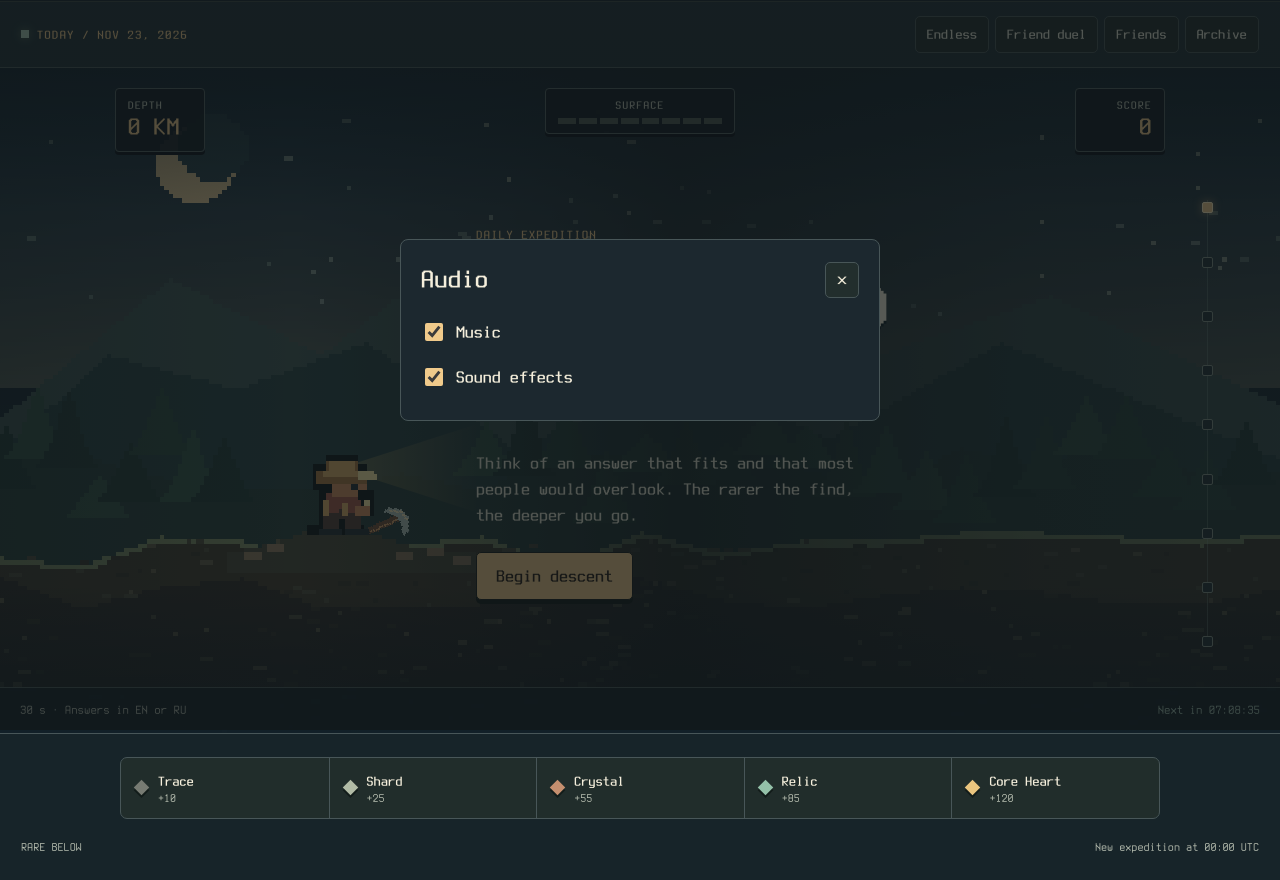
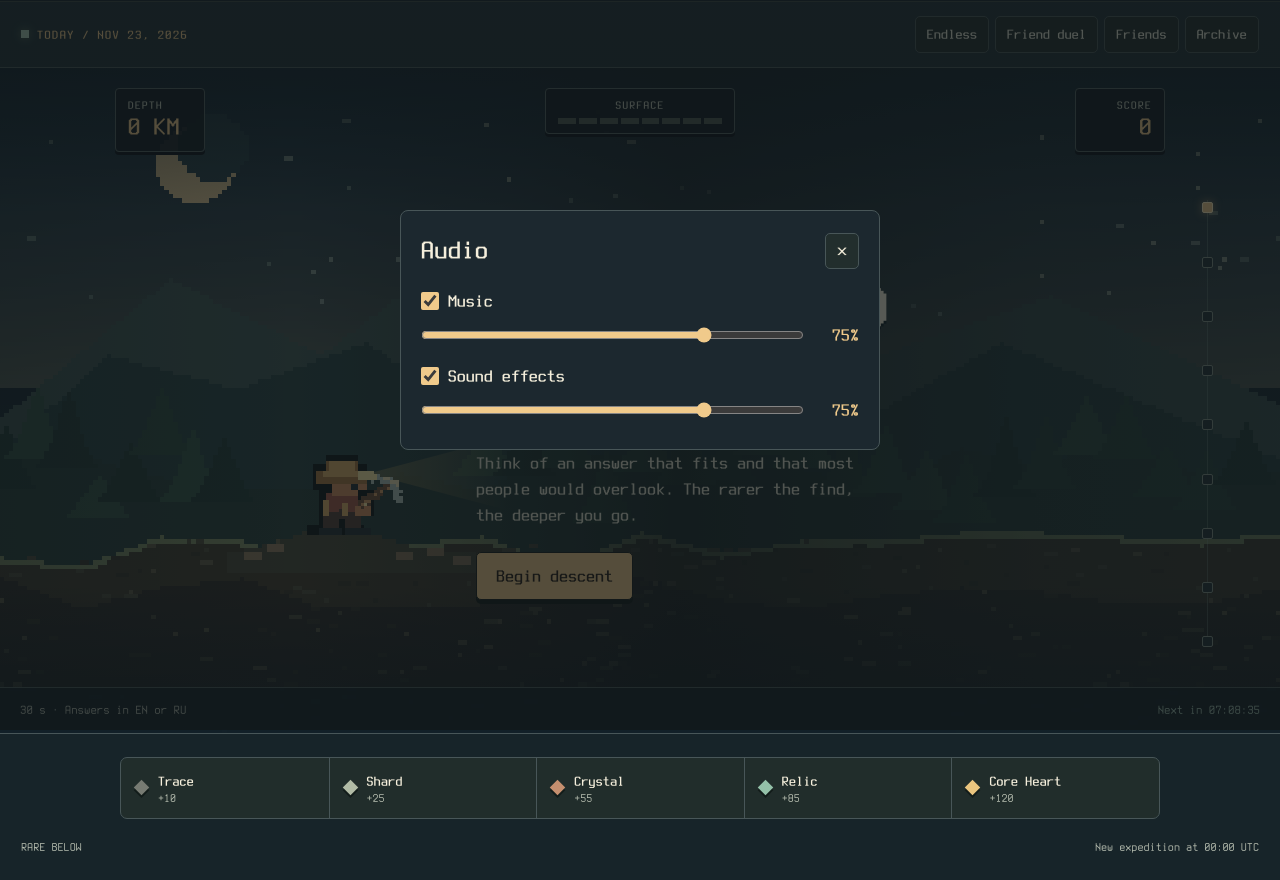
Before and after one commit to evsmyslov/deep-cut-daily, a plain HTML site: page index.html in a window 1280 px wide. Both pictures are taken after a click on the button "Audio". Shown: the part 70-950 px from the top of the page. Drawn offline with Linux system fonts and the light colour scheme.

Commit message:
Add audio sliders and animate the miner’s dig cycle

```diff
--- a/audio.js
+++ b/audio.js
@@ -2,12 +2,18 @@
 
 const audioStorage="rare-below-audio";
 const audioOptions={music:true,effects:true};
+const audioVolume={music:75,effects:75};
 try {
   const saved=JSON.parse(localStorage.getItem(audioStorage));
-  for (const key of Object.keys(audioOptions)) if (typeof saved?.[key]==="boolean") audioOptions[key]=saved[key];
+  for (const key of Object.keys(audioOptions)) {
+    if (typeof saved?.[key]==="boolean") audioOptions[key]=saved[key];
+    const volume=saved?.volume?.[key];
+    if (Number.isFinite(volume)) audioVolume[key]=Math.min(100,Math.max(0,Math.round(volume)));
+  }
 } catch { /* Audio can run without saved settings. */ }
 
 let gameAudio, musicChannel, effectsChannel, musicBuffer, musicSource;
+let musicRequested=false;
 const chipRate=22050;
 const beat=60/88;
 const bassLine=[45,41,48,43,45,41,50,43,45,41,48,43,45,41,50,43];
@@ -50,7 +56,8 @@ function chipLoop(context) {
   return buffer;
 }
 
-function activateAudio() {
+function activateAudio(startMusic=true) {
+  if (startMusic) musicRequested=true;
   const Audio=window.AudioContext ?? window.webkitAudioContext;
   if (!Audio || (!audioOptions.music && !audioOptions.effects)) return;
   try {
@@ -59,12 +66,12 @@ function activateAudio() {
       musicChannel=gameAudio.createGain();
       effectsChannel=gameAudio.createGain();
       musicChannel.gain.value=0;
-      effectsChannel.gain.value=.22;
+      effectsChannel.gain.value=audioOptions.effects ? audioVolume.effects*.0029 : 0;
       musicChannel.connect(gameAudio.destination);
       effectsChannel.connect(gameAudio.destination);
     }
     if (gameAudio.state!=="running") gameAudio.resume().catch(()=>{});
-    refreshMusic();
+    refreshAudio();
   } catch { /* A device without Web Audio still plays the game. */ }
 }
 
@@ -83,29 +90,36 @@ function note(output,frequency,delay,length,volume,type="square",end=frequency,a
   tone.start(start);
   tone.stop(start+length);
 }
-function refreshMusic() {
+function refreshAudio() {
   if (!gameAudio) return;
-  const enabled=audioOptions.music && !document.hidden;
-  musicChannel.gain.setTargetAtTime(enabled ? .135 : 0,gameAudio.currentTime,.15);
-  if (audioOptions.music && !musicSource) {
+  const time=gameAudio.currentTime;
+  const musicPlaying=musicRequested && audioOptions.music;
+  musicChannel.gain.setTargetAtTime(musicPlaying && !document.hidden ? audioVolume.music*.0018 : 0,time,.08);
+  effectsChannel.gain.setTargetAtTime(audioOptions.effects ? audioVolume.effects*.0029 : 0,time,.02);
+  if (musicPlaying && audioVolume.music>0 && !musicSource) {
     musicBuffer ??= chipLoop(gameAudio);
     musicSource=gameAudio.createBufferSource();
     musicSource.buffer=musicBuffer;
     musicSource.loop=true;
     musicSource.connect(musicChannel);
     musicSource.start();
-  } else if (!audioOptions.music && musicSource) {
-    musicSource.stop(gameAudio.currentTime+.12);
+  } else if (!musicPlaying && musicSource) {
+    musicSource.stop(time+.16);
     musicSource=null;
   }
 }
 function playCue(kind,tier) {
-  if (!gameAudio || !audioOptions.effects || document.hidden || gameAudio.state!=="running") return;
-  if (kind==="find") {
-    note(effectsChannel,190,0,.07,.19,"square",100);
-    note(effectsChannel,136,.08,.09,.14,"square",76);
+  if (!gameAudio || !audioOptions.effects || !audioVolume.effects || document.hidden) return;
+  if (gameAudio.state!=="running" && kind!=="click") return;
+  if (kind==="click") {
+    note(effectsChannel,670,0,.047,.23,"square",465,.003);
+  } else if (kind==="find") {
+    const reduced=window.matchMedia?.("(prefers-reduced-motion: reduce)").matches;
+    const [first,second]=reduced ? [0,.08] : [.288,.72];
+    note(effectsChannel,190,first,.07,.19,"square",100);
+    note(effectsChannel,136,second,.09,.14,"square",76);
     const root=[392,494,587,698,330][tier] ?? 330;
-    [1,1.25,1.5].forEach((ratio,index)=>note(effectsChannel,root*ratio,.13+index*.06,.09,.21-index*.03));
+    [1,1.25,1.5].forEach((ratio,index)=>note(effectsChannel,root*ratio,second+.08+index*.06,.09,.21-index*.03));
   } else if (kind==="finish") {
     [261.63,329.63,392,523.25].forEach((pitch,index)=>note(effectsChannel,pitch,index*.09,index===3 ? .32 : .13,.19));
   } else if (kind==="reject") {
@@ -118,25 +132,57 @@ function playCue(kind,tier) {
     note(effectsChannel,523,.065,.079,.12);
   }
 }
+function saveAudio() {
+  try { localStorage.setItem(audioStorage,JSON.stringify({...audioOptions,volume:audioVolume})); }
+  catch { /* Use current settings if storage is unavailable. */ }
+}
 function showAudioMenu() {
   const controls=element("div","");
   controls.className="audio-options";
   for (const key of Object.keys(audioOptions)) {
-    const label=element("label","");
-    const input=element("input","");
-    input.type="checkbox";
-    input.checked=audioOptions[key];
-    input.onchange=()=>{
-      audioOptions[key]=input.checked;
-      try { localStorage.setItem(audioStorage,JSON.stringify(audioOptions)); } catch { /* Use current settings. */ }
-      if (input.checked) activateAudio();
-      else refreshMusic();
+    const group=element("div","");
+    group.className="audio-channel";
+    const label=element("label",words()[key]);
+    const toggle=element("input","");
+    toggle.type="checkbox";
+    toggle.checked=audioOptions[key];
+    toggle.onchange=()=>{
+      audioOptions[key]=toggle.checked;
+      saveAudio();
+      if (toggle.checked) activateAudio(key==="music");
+      else refreshAudio();
     };
-    label.append(input,element("span",words()[key]));
-    controls.append(label);
+    label.prepend(toggle);
+    const range=element("input","");
+    range.type="range";
+    range.id=`volume-${key}`;
+    range.min="0";
+    range.max="100";
+    range.value=audioVolume[key];
+    range.setAttribute("aria-label",words()[`${key}Volume`]);
+    const value=element("output",`${range.value}%`);
+    value.setAttribute("for",range.id);
+    range.oninput=()=>{
+      audioVolume[key]=Number(range.value);
+      value.value=`${range.value}%`;
+      if (audioOptions[key]) activateAudio(key==="music");
+      else refreshAudio();
+    };
+    range.onchange=()=>{
+      saveAudio();
+      if (key==="effects") playCue("click");
+    };
+    group.append(label,range,value);
+    controls.append(group);
   }
   modal(words().sound,controls);
 }
 function prepareAudio() {
-  document.addEventListener("visibilitychange",refreshMusic);
+  document.addEventListener("visibilitychange",refreshAudio);
+  document.addEventListener("click",event=>{
+    const button=event.target.closest?.("button");
+    if (!button || button.disabled || !audioOptions.effects || !audioVolume.effects) return;
+    activateAudio(false);
+    playCue("click");
+  },{capture:true});
 }
--- a/game.js
+++ b/game.js
@@ -110,7 +110,7 @@ Object.assign(strings.en, {
   easy:"Easy", hard:"Hard", rare:"Rare only",
   endlessModes:["Skip any question and keep digging.","Skipping is disabled. The run ends when time runs out.","Keep the streak alive with answers worth at least 55 points."],
   rareRetry:"It fits, but this mode needs a Crystal or rarer. Try again.", streakEnded:"Time ran out. Your streak has ended.", answersFound:"answers found",
-  sound:"Audio", music:"Music", effects:"Sound effects",
+  sound:"Audio", music:"Music", effects:"Sound effects", musicVolume:"Music volume", effectsVolume:"Sound effects volume",
   friends:"Friends", friendCode:"Your friend code", friendAdd:"Add friend", friendCodeInput:"Friend code",
   friendIntro:"Share your friend code to keep in touch and invite each other to duels.",
   friendDevice:"This profile is saved in this browser.", noFriends:"No friends added yet.",
@@ -136,7 +136,7 @@ Object.assign(strings.ru, {
   easy:"Обычный", hard:"На вылет", rare:"Только редкие",
   endlessModes:["Пропускайте любые вопросы и копайте дальше.","Без пропусков. Когда время истечёт, забег завершится.","Поддерживайте серию ответами от 55 очков."],
   rareRetry:"Ответ подходит, но здесь нужен «Кристалл» или выше. Попробуйте ещё раз.", streakEnded:"Время вышло. Серия завершена.", answersFound:"ответов засчитано",
-  sound:"Звук", music:"Музыка", effects:"Звуковые эффекты",
+  sound:"Звук", music:"Музыка", effects:"Звуковые эффекты", musicVolume:"Громкость музыки", effectsVolume:"Громкость эффектов",
   friends:"Друзья", friendCode:"Ваш код друга", friendAdd:"Добавить друга", friendCodeInput:"Код друга",
   friendIntro:"Поделитесь своим кодом, чтобы добавлять друзей и приглашать их на дуэли.",
   friendDevice:"Профиль сохранён в этом браузере.", noFriends:"Пока здесь нет друзей.",
@@ -233,10 +233,12 @@ function depthAt(points) {
 const layerName = stop => strata[stop][lang === "ru" ? 2 : 1];
 
 let rideTimer;
+const digTime = 1080;
 function setWorld(count = 0, points = 0, animate = false) {
   const machine = get("machine");
   const progress = get("progress");
   const {stop, travel, km} = depthAt(points);
+  machine.style.setProperty("--dig-delay", animate ? "240ms" : "0ms");
   machine.style.setProperty("--stop", travel);
   machine.dataset.stop = stop;
   machine.dataset.depth = km;
@@ -254,10 +256,11 @@ function setWorld(count = 0, points = 0, animate = false) {
   if (animate) {
     const miner = get("miner");
     clearTimeout(rideTimer);
+    miner.style.setProperty("--dig-time", `${digTime}ms`);
     miner.classList.remove("moving");
     void miner.offsetWidth;
     miner.classList.add("moving");
-    rideTimer = setTimeout(() => miner.classList.remove("moving"),950);
+    rideTimer = setTimeout(() => miner.classList.remove("moving"),digTime);
   }
 }
 
--- a/index.html
+++ b/index.html
@@ -7,14 +7,14 @@
 <meta name="description" content="A daily open-answer quiz. Find the facts that others overlook. Play in English or Russian.">
 <title>Rare Below</title>
 <link rel="icon" href="art/mark.png">
-<link rel="stylesheet" href="style.css?v=direct-duels">
+<link rel="stylesheet" href="style.css?v=miner-motion">
 <script defer src="catalog-data.js"></script>
 <script defer src="open-questions.js?v=expedition-modes"></script>
 <script defer src="suggestions.js?v=live2"></script>
 <script defer src="live-client.js?v=direct-duels"></script>
-<script defer src="audio.js?v=direct-duels"></script>
+<script defer src="audio.js?v=miner-motion"></script>
 <script defer src="friends.js?v=direct-duels"></script>
-<script defer src="game.js?v=direct-duels"></script>
+<script defer src="game.js?v=miner-motion"></script>
 </head>
 <body>
 <header class="top"><div class="shell top-inner">
@@ -27,7 +27,7 @@
     <div class="world" aria-hidden="true">
       <div class="world-track" id="world-track"></div>
       <div class="world-shade"></div>
-      <div class="miner" id="miner"><img src="art/shaft/miner.png" alt="" width="76" height="76"><img class="pickaxe" src="art/shaft/pickaxe.png" alt="" width="34" height="34"><span class="chips"></span></div>
+      <div class="miner" id="miner"><span class="miner-body"></span></div>
     </div>
     <div class="mission-hud">
       <div class="readout"><span data-text="depth"></span><strong id="depth" aria-live="polite"></strong></div>
--- a/style.css
+++ b/style.css
@@ -101,15 +101,17 @@ main{padding-top:24px}
 .machine{position:relative;isolation:isolate;min-height:clamp(570px,73svh,810px);display:grid;grid-template-rows:auto 1fr auto;border-radius:7px;--stop:0}
 .world,.world-track,.world-shade{position:absolute;inset:0;pointer-events:none}
 .world{z-index:-1;overflow:hidden;background:#19242a}
-.world-track{display:grid;grid-auto-rows:100%;transform:translateY(calc(-100% * var(--stop)));transition:transform 950ms cubic-bezier(.58,.04,.27,1)}
+.world-track{display:grid;grid-auto-rows:100%;transform:translateY(calc(-100% * var(--stop)));transition:transform 840ms cubic-bezier(.58,.04,.27,1) var(--dig-delay,0ms)}
 .world-layer{background-position:center;background-size:100% 100%;image-rendering:pixelated}
 .world-shade{background:linear-gradient(90deg,#0a1419a8 0%,transparent 16%,transparent 32%,#101b2290 48%,#111b22d9 61%,#111b22ed 100%),linear-gradient(180deg,#0a141b8a,transparent 24%,transparent 80%,#09141bdb)}
 .miner{position:absolute;left:26.7%;top:56%;transform:translate(-50%,-50%);width:76px;height:76px;transition:top .7s;z-index:1}
 .machine[data-depth="0"] .miner{top:65%}
-.miner img{display:block;width:100%;height:100%;image-rendering:pixelated;position:relative;z-index:1}
-.miner::before{content:"";position:absolute;width:140px;height:100px;left:49px;top:-24px;background:linear-gradient(90deg,#f6cd7261,transparent);clip-path:polygon(0 50%,100% 5%,100% 95%);opacity:.75}
-.miner.moving img{animation:ride 940ms ease-out}
-@keyframes ride{0%,100%{transform:translateY(0)}32%{transform:translateY(8px)}76%{transform:translateY(-3px)}}
+.miner-body{position:absolute;width:125%;height:125%;left:-12.5%;top:-18.75%;image-rendering:pixelated;z-index:1;background:url("art/shaft/miner-motion.png") 0 0/1600% 100% no-repeat}
+.miner::before{content:"";position:absolute;width:135%;height:79%;left:76%;top:-9%;background:linear-gradient(90deg,#f6cd7261,transparent);clip-path:polygon(0 50%,100% 5%,100% 95%);opacity:.75;transform-origin:left center}
+.miner.moving .miner-body{animation:dig-poses var(--dig-time,1080ms) steps(15) both}
+.miner.moving::before{animation:dig-lamp var(--dig-time,1080ms) steps(3,end)}
+@keyframes dig-poses{to{background-position:100% 0}}
+@keyframes dig-lamp{0%,100%{transform:none}20%,57%{transform:translateY(-6%) rotate(-8deg)}34%,70%,87%{transform:translate(8%,14%) rotate(17deg);opacity:.57}}
 .mission-hud{display:grid;grid-template-columns:1fr minmax(105px,190px) 1fr;gap:12px;align-items:start;padding:22px 24px 0;color:var(--muted);font:600 .73rem/1.25 var(--mono);letter-spacing:.1em;text-transform:uppercase}
 .readout{display:grid;justify-self:start;background:#101a23e8;min-width:90px;padding:9px 12px;border:1px solid #526262;border-radius:4px;box-shadow:0 3px #0a111a}
 .readout strong{color:var(--accent);font:700 1.6rem/1.15 var(--pixel);letter-spacing:0;white-space:nowrap}
@@ -143,7 +145,6 @@ main{padding-top:24px}
   .world{bottom:auto;height:265px}
   .world-shade{background:linear-gradient(180deg,#0d18219c,transparent 38%,#19262d 99%)}
   .miner{left:26.7%;top:59%;width:58px;height:58px}
-  .miner::before{width:80px;height:64px;left:40px;top:-13px}
   .depth-map{top:72px;bottom:auto;height:157px;left:11px}
   .mission-hud{padding:11px 10px 0;gap:6px}
   .readout{min-width:64px;padding:5px 7px;font-size:.61rem}
@@ -153,7 +154,6 @@ main{padding-top:24px}
   .intro h1{font-size:clamp(3rem,11vw,4.4rem)}
   #recap{grid-template-columns:1fr}
 }
-@media(prefers-reduced-motion:reduce){.world-track,.miner{transition:none}.miner.moving img{animation:none}}
 
 /* Edge-to-edge mine, with the controls aligned to a centered play column. */
 body{background:#172429}
@@ -170,12 +170,6 @@ main.shell{width:100%;padding-top:14px}
 .depth-map{left:auto;right:max(12px,4.5vw)}
 .miner{left:26.7%;top:53%;width:clamp(66px,8vw,126px);height:clamp(66px,8vw,126px)}
 .machine[data-depth="0"] .miner{top:64%}
-.miner .pickaxe{position:absolute;top:47%;left:69%;width:45%;height:45%;z-index:3;transform:rotate(26deg);transform-origin:19% 78%}
-.miner.moving .pickaxe{animation:swing 330ms ease-in-out 3}
-.miner .chips{position:absolute;z-index:2;width:5px;height:5px;top:82%;left:76%;background:#e6b682;opacity:0;box-shadow:11px 9px #af8667,18px 4px #d2a374,-6px -4px #f2c886}
-.miner.moving .chips{animation:chips .33s ease-out 3}
-@keyframes swing{0%,100%{transform:rotate(26deg)}35%{transform:rotate(-64deg)}68%{transform:rotate(98deg)}}
-@keyframes chips{0%,49%{opacity:0;transform:translate(0)}60%{opacity:1}100%{opacity:0;transform:translate(16px,-22px)}}
 #stage{justify-self:center;width:min(1130px,96%);padding:0 4% 0 29%}
 .intro-content,.round{max-width:640px}
 .round h1{margin-block:10px 24px;max-width:600px;text-shadow:0 3px 0 #111c20}
@@ -207,7 +201,7 @@ main.shell{width:100%;padding-top:14px}
  #answer-form input{padding-inline:7px}
  #answer-form button{padding-inline:8px}
 }
-@media(prefers-reduced-motion:reduce){.miner.moving .pickaxe,.miner.moving .chips{animation:none}}
+@media(prefers-reduced-motion:reduce){.world-track,.miner{transition:none}.miner.moving .miner-body,.miner.moving::before{animation:none}}
 
 /* Keep the geology at a fixed scale while players expand the recap. */
 .machine:has(.results) {
@@ -287,9 +281,13 @@ main.shell{width:100%;padding-top:14px}
 .mode-picker{display:grid;gap:8px;margin-top:13px}
 .mode-picker button{text-align:left;font-size:1.125rem;font-weight:700}
 .mode-picker small{display:block;font-size:.9rem;color:var(--muted);margin-top:3px;font-weight:400}
-.audio-options{display:grid;gap:10px;margin-block:15px 5px}
-.audio-options label{display:flex;align-items:center;gap:10px;min-height:35px}
-.audio-options input{width:18px;height:18px;accent-color:var(--accent)}
+.audio-options{display:grid;gap:12px;margin-block:15px 5px}
+.audio-channel{display:grid;grid-template-columns:minmax(0,1fr) 5ch;align-items:center;gap:5px 10px}
+.audio-channel label{display:flex;grid-column:1/-1;align-items:center;gap:9px;min-height:30px}
+.audio-channel input{accent-color:var(--accent);cursor:pointer}
+.audio-channel input[type="checkbox"]{width:18px;height:18px;margin:0}
+.audio-channel input[type="range"]{height:28px;padding:0;margin:0;border:0;background:transparent}
+.audio-channel output{color:var(--accent);text-align:right}
 #friend-unread{display:inline-block;min-width:1.4em;text-align:center;margin-left:.4em;border-radius:2px;background:var(--accent);color:#182122}
 #modal-content section > label{display:grid;gap:5px}
 #modal-content section > small{display:block;color:var(--muted);margin-top:6px}
```
Also changed, not shown: art/shaft/miner-motion.png (added).
